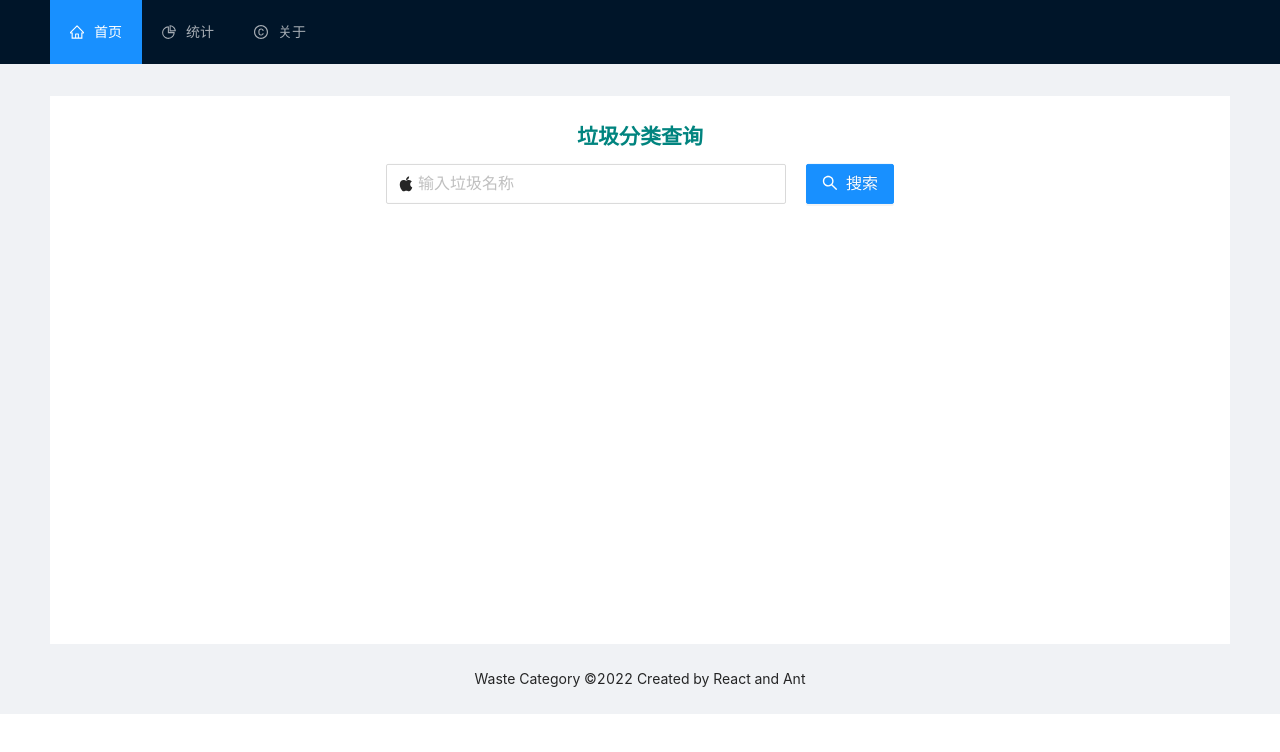
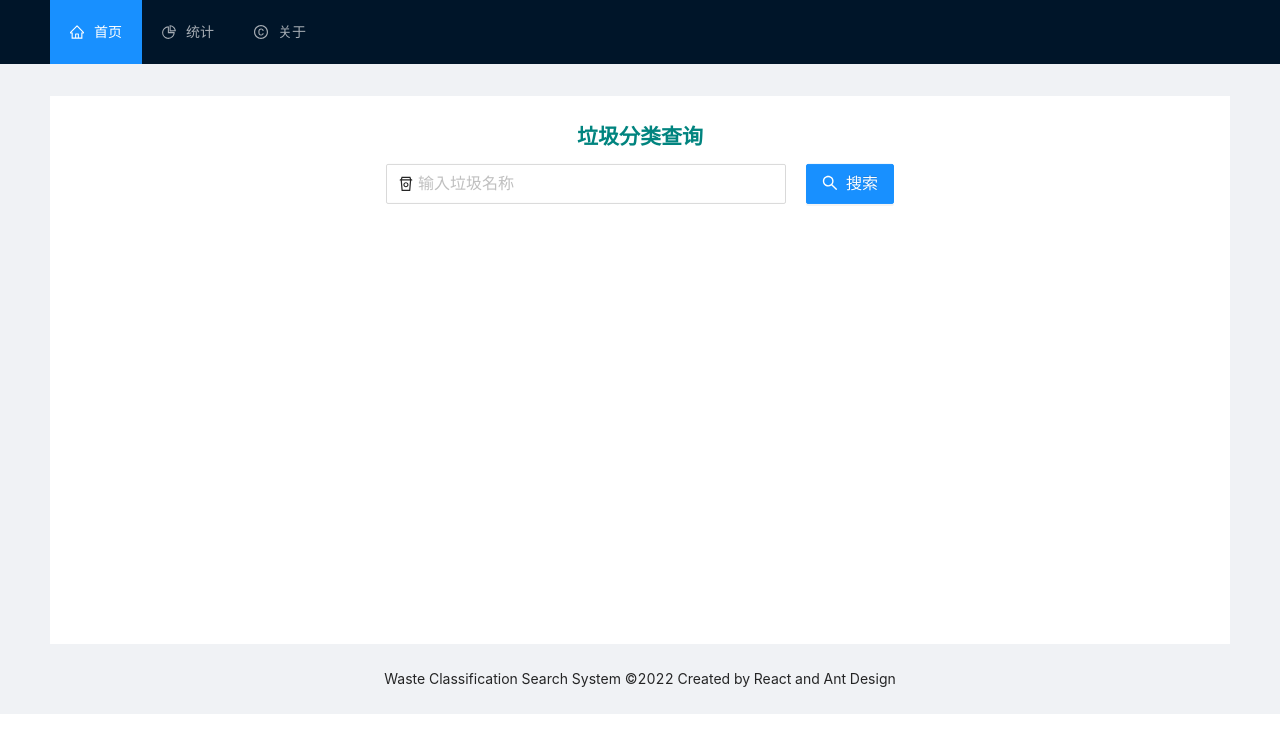
Before and after one commit to zhouboyi1998/waste-react, a React (Create React App) app: page / in a window 1280 px wide. Shown: the top 752 px of the page. Built offline with nearby package versions, Linux system fonts and the light colour scheme; the HTML template or start-up script is replaced by a standard one.

Commit message:
refactor(waste): 修改垃圾分类相关的字段名称

```diff
--- a/src/pages/Index.tsx
+++ b/src/pages/Index.tsx
@@ -31,7 +31,7 @@ const Index: React.FC = () => (
             </Breadcrumb>
             <div className="site-layout-content"><Home props={ '' }/></div>
         </Content>
-        <Footer style={ { textAlign: 'center' } }>Waste Category ©2022 Created by React and Ant</Footer>
+        <Footer style={ { textAlign: 'center' } }>Waste Classification Search System ©2022 Created by React and Ant Design</Footer>
     </Layout>
 )
 
--- a/src/pages/home/Home.tsx
+++ b/src/pages/home/Home.tsx
@@ -1,6 +1,6 @@
 import React from 'react'
 import { Input, Button } from 'antd'
-import { AppleFilled, SearchOutlined } from '@ant-design/icons'
+import { RestOutlined, SearchOutlined } from '@ant-design/icons'
 import 'antd/dist/antd.min.css'
 import axios from 'axios'
 
@@ -11,8 +11,8 @@ type Waste = {
     id: number
     waste_name: string
     image: string | undefined
-    category_id: number
-    category_name: string
+    classification_id: number
+    classification_name: string
     description: string
     include: string
     regulation: string
@@ -68,7 +68,7 @@ class Home extends React.Component<HomeProps, HomeState> {
                 this.setState({
                     waste: response.data,
                     hidden: false,
-                    color: colorList[response.data.category_id - 1].colorItem
+                    color: colorList[response.data.classification_id - 1].colorItem
                 })
             })
             .catch(error => {
@@ -91,7 +91,7 @@ class Home extends React.Component<HomeProps, HomeState> {
                 <div className={ style.search }>
                     <Input
                         className={ style.input }
-                        size="large" placeholder="输入垃圾名称" prefix={ <AppleFilled/> }
+                        size="large" placeholder="输入垃圾名称" prefix={ <RestOutlined/> }
                         value={ this.state.inputValue }
                         onChange={ this.setInputValue.bind(this) }
                         onKeyPress={ (e) => this.handleEnter(e) }
@@ -99,8 +99,7 @@ class Home extends React.Component<HomeProps, HomeState> {
                     <Button
                         className={ style.button }
                         size="large" type="primary" icon={ <SearchOutlined/> }
-                        onClick={ this.handleSearch.bind(this) }
-                    >
+                        onClick={ this.handleSearch.bind(this) }>
                         搜索
                     </Button>
                 </div>
@@ -111,7 +110,7 @@ class Home extends React.Component<HomeProps, HomeState> {
                         <span
                             className={ style.span }
                             style={ { color: `${ this.state.color }` } }>
-                            { this.state.waste?.category_name }
+                            { this.state.waste?.classification_name }
                         </span>
                     </h1>
                 </div>
```
